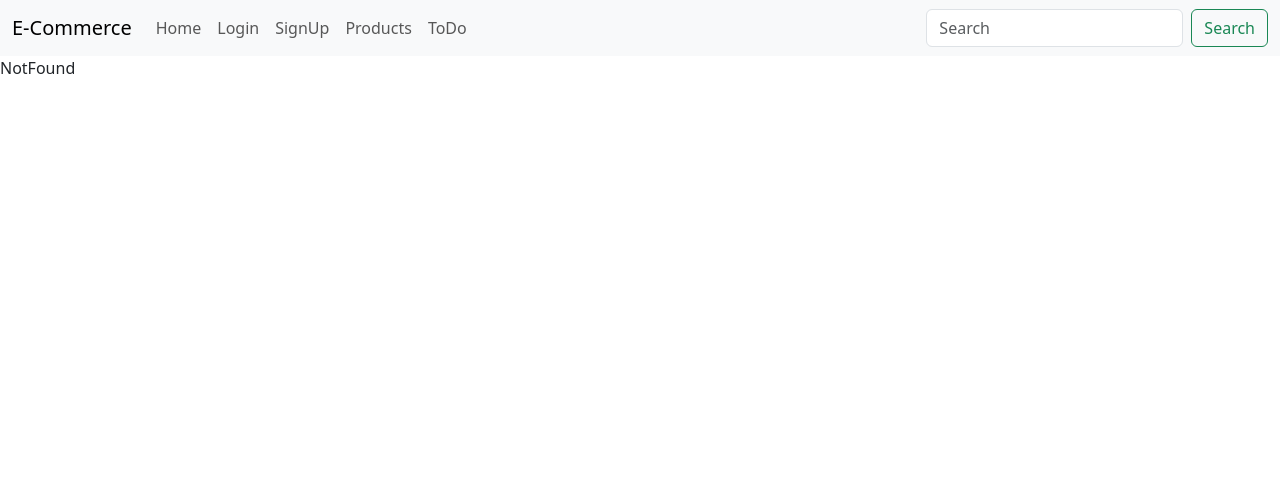
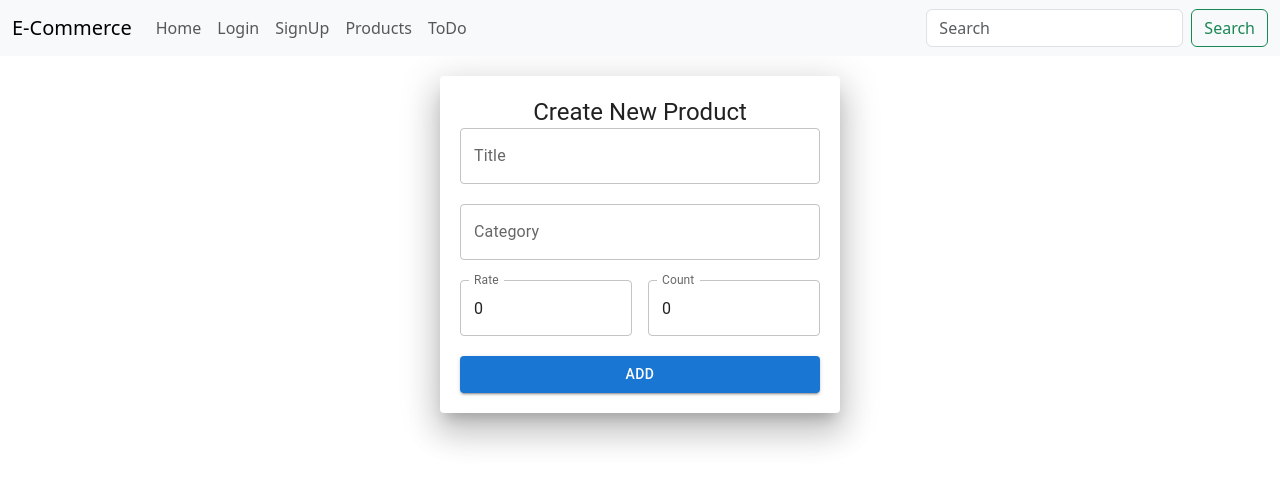
Before and after one commit to GodsonFlinto/React, a React (Vite) app in the folder Ep-16 Fetching/: page /newproduct in a window 1280 px wide. Shown: the top 486 px of the page. Built offline with nearby package versions, Linux system fonts and the light colour scheme.

Commit message:
Successfully implementd Post request to the rest api

```diff
--- a/Ep-16 Fetching/Data/db.json
+++ b/Ep-16 Fetching/Data/db.json
@@ -1,7 +1,7 @@
 {
   "products": [
     {
-      "id": 1,
+      "id": "1",
       "title": "Fjallraven - Foldsack No. 1 Backpack, Fits 15 Laptops",
       "price": 109.95,
       "description": "Your perfect pack for everyday use and walks in the forest. Stash your laptop (up to 15 inches) in the padded sleeve, your everyday",
@@ -13,7 +13,7 @@
       }
     },
     {
-      "id": 2,
+      "id": "2",
       "title": "Mens Casual Premium Slim Fit T-Shirts ",
       "price": 22.3,
       "description": "Slim-fitting style, contrast raglan long sleeve, three-button henley placket, light weight & soft fabric for breathable and comfortable wearing. And Solid stitched shirts with round neck made for durability and a great fit for casual fashion wear and diehard baseball fans. The Henley style round neckline includes a three-button placket.",
@@ -25,7 +25,7 @@
       }
     },
     {
-      "id": 3,
+      "id": "3",
       "title": "Mens Cotton Jacket",
       "price": 55.99,
       "description": "great outerwear jackets for Spring/Autumn/Winter, suitable for many occasions, such as working, hiking, camping, mountain/rock climbing, cycling, traveling or other outdoors. Good gift choice for you or your family member. A warm hearted love to Father, husband or son in this thanksgiving or Christmas Day.",
@@ -37,7 +37,7 @@
       }
     },
     {
-      "id": 4,
+      "id": "4",
       "title": "Mens Casual Slim Fit",
       "price": 15.99,
       "description": "The color could be slightly different between on the screen and in practice. / Please note that body builds vary by person, therefore, detailed size information should be reviewed below on the product description.",
@@ -49,7 +49,7 @@
       }
     },
     {
-      "id": 5,
+      "id": "5",
       "title": "John Hardy Women's Legends Naga Gold & Silver Dragon Station Chain Bracelet",
       "price": 695,
       "description": "From our Legends Collection, the Naga was inspired by the mythical water dragon that protects the ocean's pearl. Wear facing inward to be bestowed with love and abundance, or outward for protection.",
@@ -61,7 +61,7 @@
       }
     },
     {
-      "id": 6,
+      "id": "6",
       "title": "Solid Gold Petite Micropave ",
       "price": 168,
       "description": "Satisfaction Guaranteed. Return or exchange any order within 30 days.Designed and sold by Hafeez Center in the United States. Satisfaction Guaranteed. Return or exchange any order within 30 days.",
@@ -73,7 +73,7 @@
       }
     },
     {
-      "id": 7,
+      "id": "7",
       "title": "White Gold Plated Princess",
       "price": 9.99,
       "description": "Classic Created Wedding Engagement Solitaire Diamond Promise Ring for Her. Gifts to spoil your love more for Engagement, Wedding, Anniversary, Valentine's Day...",
@@ -85,7 +85,7 @@
       }
     },
     {
-      "id": 8,
+      "id": "8",
       "title": "Pierced Owl Rose Gold Plated Stainless Steel Double",
       "price": 10.99,
       "description": "Rose Gold Plated Double Flared Tunnel Plug Earrings. Made of 316L Stainless Steel",
@@ -97,7 +97,7 @@
       }
     },
     {
-      "id": 9,
+      "id": "9",
       "title": "WD 2TB Elements Portable External Hard Drive - USB 3.0 ",
       "price": 64,
       "description": "USB 3.0 and USB 2.0 Compatibility Fast data transfers Improve PC Performance High Capacity; Compatibility Formatted NTFS for Windows 10, Windows 8.1, Windows 7; Reformatting may be required for other operating systems; Compatibility may vary depending on user’s hardware configuration and operating system",
@@ -109,7 +109,7 @@
       }
     },
     {
-      "id": 10,
+      "id": "10",
       "title": "SanDisk SSD PLUS 1TB Internal SSD - SATA III 6 Gb/s",
       "price": 109,
       "description": "Easy upgrade for faster boot up, shutdown, application load and response (As compared to 5400 RPM SATA 2.5” hard drive; Based on published specifications and internal benchmarking tests using PCMark vantage scores) Boosts burst write performance, making it ideal for typical PC workloads The perfect balance of performance and reliability Read/write speeds of up to 535MB/s/450MB/s (Based on internal testing; Performance may vary depending upon drive capacity, host device, OS and application.)",
@@ -121,7 +121,7 @@
       }
     },
     {
-      "id": 11,
+      "id": "11",
       "title": "Silicon Power 256GB SSD 3D NAND A55 SLC Cache Performance Boost SATA III 2.5",
       "price": 109,
       "description": "3D NAND flash are applied to deliver high transfer speeds Remarkable transfer speeds that enable faster bootup and improved overall system performance. The advanced SLC Cache Technology allows performance boost and longer lifespan 7mm slim design suitable for Ultrabooks and Ultra-slim notebooks. Supports TRIM command, Garbage Collection technology, RAID, and ECC (Error Checking & Correction) to provide the optimized performance and enhanced reliability.",
@@ -133,7 +133,7 @@
       }
     },
     {
-      "id": 12,
+      "id": "12",
       "title": "WD 4TB Gaming Drive Works with Playstation 4 Portable External Hard Drive",
       "price": 114,
       "description": "Expand your PS4 gaming experience, Play anywhere Fast and easy, setup Sleek design with high capacity, 3-year manufacturer's limited warranty",
@@ -145,7 +145,7 @@
       }
     },
     {
-      "id": 13,
+      "id": "13",
       "title": "Acer SB220Q bi 21.5 inches Full HD (1920 x 1080) IPS Ultra-Thin",
       "price": 599,
       "description": "21. 5 inches Full HD (1920 x 1080) widescreen IPS display And Radeon free Sync technology. No compatibility for VESA Mount Refresh Rate: 75Hz - Using HDMI port Zero-frame design | ultra-thin | 4ms response time | IPS panel Aspect ratio - 16: 9. Color Supported - 16. 7 million colors. Brightness - 250 nit Tilt angle -5 degree to 15 degree. Horizontal viewing angle-178 degree. Vertical viewing angle-178 degree 75 hertz",
@@ -157,7 +157,7 @@
       }
     },
     {
-      "id": 14,
+      "id": "14",
       "title": "Samsung 49-Inch CHG90 144Hz Curved Gaming Monitor (LC49HG90DMNXZA) – Super Ultrawide Screen QLED ",
       "price": 999.99,
       "description": "49 INCH SUPER ULTRAWIDE 32:9 CURVED GAMING MONITOR with dual 27 inch screen side by side QUANTUM DOT (QLED) TECHNOLOGY, HDR support and factory calibration provides stunningly realistic and accurate color and contrast 144HZ HIGH REFRESH RATE and 1ms ultra fast response time work to eliminate motion blur, ghosting, and reduce input lag",
@@ -169,7 +169,7 @@
       }
     },
     {
-      "id": 15,
+      "id": "15",
       "title": "BIYLACLESEN Women's 3-in-1 Snowboard Jacket Winter Coats",
       "price": 56.99,
       "description": "Note:The Jackets is US standard size, Please choose size as your usual wear Material: 100% Polyester; Detachable Liner Fabric: Warm Fleece. Detachable Functional Liner: Skin Friendly, Lightweigt and Warm.Stand Collar Liner jacket, keep you warm in cold weather. Zippered Pockets: 2 Zippered Hand Pockets, 2 Zippered Pockets on Chest (enough to keep cards or keys)and 1 Hidden Pocket Inside.Zippered Hand Pockets and Hidden Pocket keep your things secure. Humanized Design: Adjustable and Detachable Hood and Adjustable cuff to prevent the wind and water,for a comfortable fit. 3 in 1 Detachable Design provide more convenience, you can separate the coat and inner as needed, or wear it together. It is suitable for different season and help you adapt to different climates",
@@ -181,7 +181,7 @@
       }
     },
     {
-      "id": 16,
+      "id": "16",
       "title": "Lock and Love Women's Removable Hooded Faux Leather Moto Biker Jacket",
       "price": 29.95,
       "description": "100% POLYURETHANE(shell) 100% POLYESTER(lining) 75% POLYESTER 25% COTTON (SWEATER), Faux leather material for style and comfort / 2 pockets of front, 2-For-One Hooded denim style faux leather jacket, Button detail on waist / Detail stitching at sides, HAND WASH ONLY / DO NOT BLEACH / LINE DRY / DO NOT IRON",
@@ -193,7 +193,7 @@
       }
     },
     {
-      "id": 17,
+      "id": "17",
       "title": "Rain Jacket Women Windbreaker Striped Climbing Raincoats",
       "price": 39.99,
       "description": "Lightweight perfet for trip or casual wear---Long sleeve with hooded, adjustable drawstring waist design. Button and zipper front closure raincoat, fully stripes Lined and The Raincoat has 2 side pockets are a good size to hold all kinds of things, it covers the hips, and the hood is generous but doesn't overdo it.Attached Cotton Lined Hood with Adjustable Drawstrings give it a real styled look.",
@@ -205,7 +205,7 @@
       }
     },
     {
-      "id": 18,
+      "id": "18",
       "title": "MBJ Women's Solid Short Sleeve Boat Neck V ",
       "price": 9.85,
       "description": "95% RAYON 5% SPANDEX, Made in USA or Imported, Do Not Bleach, Lightweight fabric with great stretch for comfort, Ribbed on sleeves and neckline / Double stitching on bottom hem",
@@ -217,7 +217,7 @@
       }
     },
     {
-      "id": 19,
+      "id": "19",
       "title": "Opna Women's Short Sleeve Moisture",
       "price": 7.95,
       "description": "100% Polyester, Machine wash, 100% cationic polyester interlock, Machine Wash & Pre Shrunk for a Great Fit, Lightweight, roomy and highly breathable with moisture wicking fabric which helps to keep moisture away, Soft Lightweight Fabric with comfortable V-neck collar and a slimmer fit, delivers a sleek, more feminine silhouette and Added Comfort",
@@ -229,7 +229,7 @@
       }
     },
     {
-      "id": 20,
+      "id": "20",
       "title": "DANVOUY Womens T Shirt Casual Cotton Short",
       "price": 12.99,
       "description": "95%Cotton,5%Spandex, Features: Casual, Short Sleeve, Letter Print,V-Neck,Fashion Tees, The fabric is soft and has some stretch., Occasion: Casual/Office/Beach/School/Home/Street. Season: Spring,Summer,Autumn,Winter.",
@@ -239,11 +239,44 @@
         "rate": 3.6,
         "count": 145
       }
+    },
+    {
+      "id": "dc7d"
+    },
+    {
+      "id": "a896"
+    },
+    {
+      "id": "2c6e"
+    },
+    {
+      "id": "6a59",
+      "title": "Vivo",
+      "price": 100,
+      "description": "Your perfect pack for everyday use and walks in the forest. Stash your laptop (up to 15 inches) in the padded sleeve, your everyday",
+      "category": "Mobile",
+      "image": "https://fakestoreapi.com/img/81fPKd-2AYL._AC_SL1500_.jpg",
+      "rating": {
+        "rate": "10000",
+        "count": "20"
+      }
+    },
+    {
+      "id": "55d3",
+      "title": "Benz",
+      "price": 100,
+      "description": "Your perfect pack for everyday use and walks in the forest. Stash your laptop (up to 15 inches) in the padded sleeve, your everyday",
+      "category": "Car",
+      "image": "https://fakestoreapi.com/img/81fPKd-2AYL._AC_SL1500_.jpg",
+      "rating": {
+        "rate": "1000000000",
+        "count": "2"
+      }
     }
   ],
-  "fakeuser" : {
-    "name" : "Godson",
-    "age" : 22,
-    "Native" : "Tuty"
+  "fakeuser": {
+    "name": "Godson",
+    "age": 22,
+    "Native": "Tuty"
   }
 }
--- a/Ep-16 Fetching/package.json
+++ b/Ep-16 Fetching/package.json
@@ -10,6 +10,9 @@
     "preview": "vite preview"
   },
   "dependencies": {
+    "@emotion/react": "^11.14.0",
+    "@emotion/styled": "^11.14.1",
+    "@mui/material": "^7.2.0",
     "axios": "^1.11.0",
     "bootstrap": "^5.3.7",
     "react": "^19.1.0",
--- a/Ep-16 Fetching/src/App.jsx
+++ b/Ep-16 Fetching/src/App.jsx
@@ -11,6 +11,7 @@ import ProductList from "./Components/ProductList";
 import "../node_modules/bootstrap/dist/css/bootstrap.min.css"
 import NavBar from "./Components/NavBar";
 import NotFound from "./Components/NotFound";
+import NewProduct from "./Components/NewProduct";
 
 function App() {
   const [count, setCount] = useState(0);
@@ -30,6 +31,7 @@ function App() {
             <Route path="item" element={<ProductItem/>}/>
             <Route path="list" element={<ProductList/>} />
           </Route>
+          <Route path="/newproduct" element={<NewProduct/>}/>
           <Route path="/todo" element={<Content/> }/>
           <Route path="*" element={<NotFound/>}/>
         </Routes>
--- a/Ep-16 Fetching/src/Components/NavBar.jsx
+++ b/Ep-16 Fetching/src/Components/NavBar.jsx
@@ -8,7 +8,7 @@ import { Link, useParams } from 'react-router-dom';
 
 function NavBar() {
     let name = "Godson";
-    console.log(name)
+    //console.log(name)
   return (
     <Navbar expand="lg" className="bg-body-tertiary">
       <Container fluid>
--- /dev/null
+++ b/Ep-16 Fetching/src/Components/NewProduct.jsx
@@ -0,0 +1,133 @@
+import React, { useState } from "react";
+import Paper from "@mui/material/Paper";
+import Typography from "@mui/material/Typography";
+import TextField from "@mui/material/TextField";
+import Grid2 from "@mui/material/Grid";
+import Button from "@mui/material/Button";
+
+const NewProduct = () => {
+  let [newProduct, setNewProduct] = useState({
+    title: "",
+    price: 100,
+    description:
+      "Your perfect pack for everyday use and walks in the forest. Stash your laptop (up to 15 inches) in the padded sleeve, your everyday",
+    category: "",
+    image: "https://fakestoreapi.com/img/81fPKd-2AYL._AC_SL1500_.jpg",
+    rating: {
+      rate: 0,
+      count: 0,
+    },
+  });
+
+  let paperstyle = {
+    width: 400,
+    margin: "20px auto",
+    padding: "20px",
+  };
+
+  function handlechange(e) {
+    //console.log(e.target.value)
+    //console.log(e.target.name)
+    let { name, value } = e.target;
+    let fieldname = name.split("rating.")[1];
+    //console.log(fieldname)
+
+    if (name.includes("rating.")) {
+      setNewProduct({
+        ...newProduct,
+        rating: {
+          ...newProduct.rating,
+          [fieldname]: value,
+        },
+      });
+    } else {
+      setNewProduct({
+        ...newProduct,
+        [name]: value,
+      });
+    }
+  }
+  //console.log(newProduct)
+
+  function handleAdd(e) {
+    e.preventDefault();
+    fetch("http://localhost:4000/products", {
+      method: "POST",
+      headers: {
+        "Content-Type": "application/json",
+      },
+      body: JSON.stringify(newProduct),
+    }).then(() => {
+      alert("Item Added Successfully");
+      setNewProduct({
+        title: "",
+        price: 100,
+        description:
+          "Your perfect pack for everyday use and walks in the forest. Stash your laptop (up to 15 inches) in the padded sleeve, your everyday",
+        category: "",
+        image: "https://fakestoreapi.com/img/81fPKd-2AYL._AC_SL1500_.jpg",
+        rating: {
+          rate: 0,
+          count: 0,
+        },
+      });
+    });
+  }
+
+  return (
+    <Paper elevation={20} style={paperstyle}>
+      <Typography variant="h5" style={{ textAlign: "center" }}>
+        Create New Product
+      </Typography>
+      <Grid2
+        component="form"
+        style={{ display: "grid", gap: "20px" }}
+        onSubmit={handleAdd}
+      >
+        <TextField
+          name="title"
+          value={newProduct.title}
+          label="Title"
+          variant="outlined"
+          fullWidth
+          onChange={handlechange}
+        />
+        <TextField
+          name="category"
+          value={newProduct.category}
+          label="Category"
+          variant="outlined"
+          fullWidth
+          onChange={handlechange}
+        />
+        <Grid2 container spacing={2}>
+          <Grid2 size={6}>
+            <TextField
+              name="rating.rate"
+              value={newProduct.rating.rate}
+              type="number"
+              label="Rate"
+              variant="outlined"
+              onChange={handlechange}
+            />
+          </Grid2>
+          <Grid2 size={6}>
+            <TextField
+              name="rating.count"
+              value={newProduct.rating.count}
+              type="number"
+              label="Count"
+              variant="outlined"
+              onChange={handlechange}
+            />
+          </Grid2>
+        </Grid2>
+        <Button type="submit" variant="contained" fullWidth>
+          Add
+        </Button>
+      </Grid2>
+    </Paper>
+  );
+};
+
+export default NewProduct;
```
Also changed, not shown: 1 other file (tests, documents, lock files or other folders).
